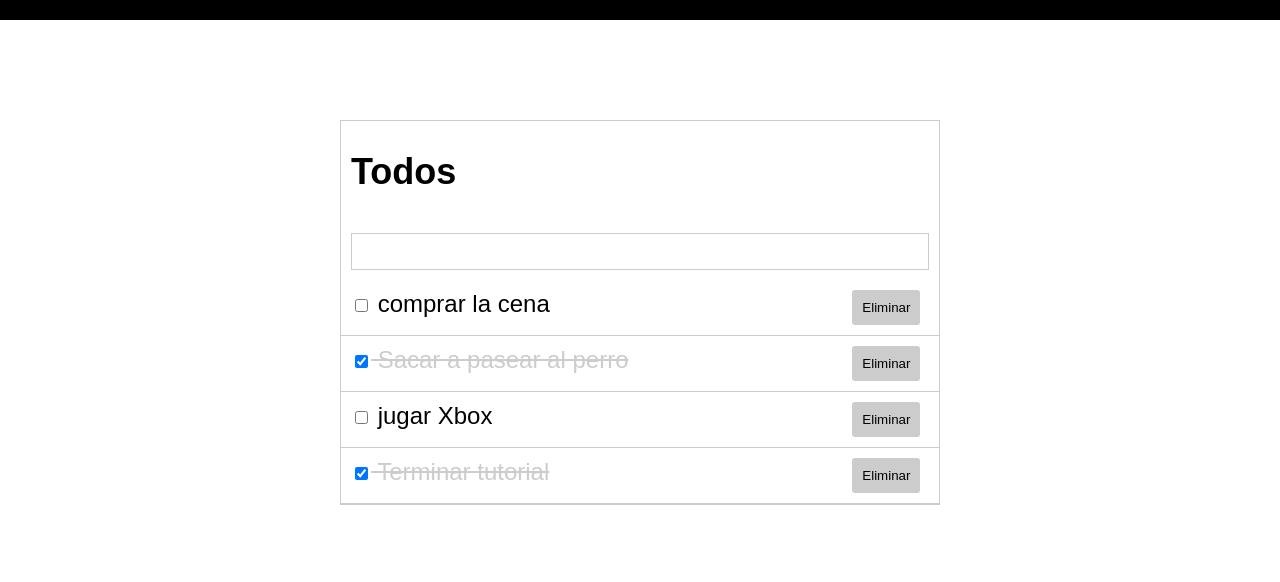
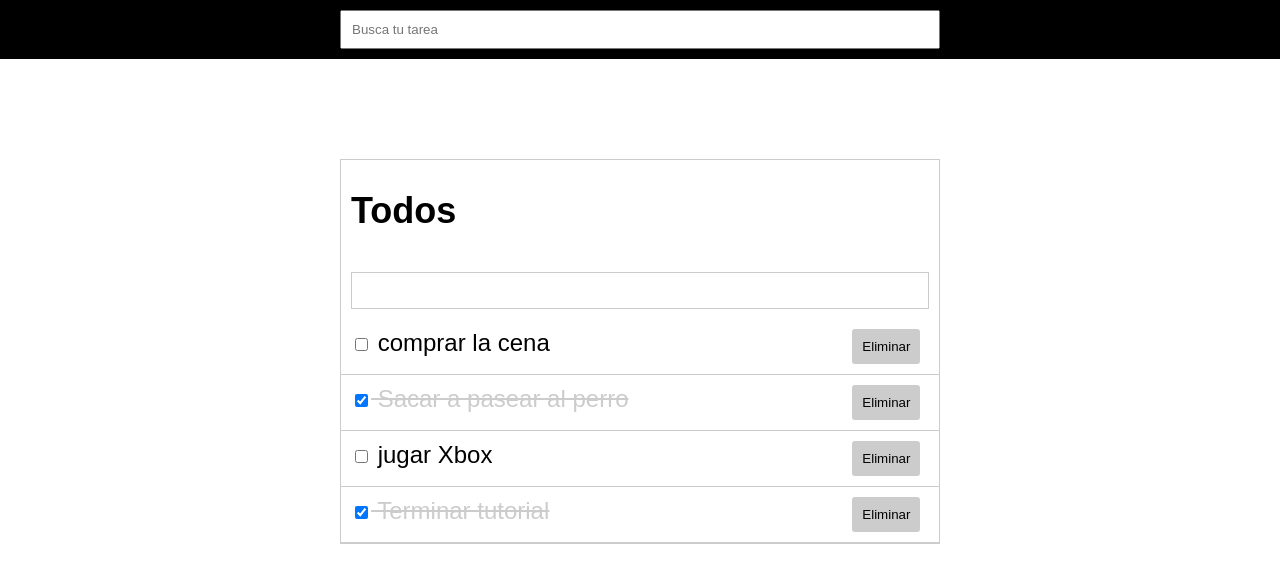
Before and after one commit to josefaherreras/vue-todo, a Vue app: page / in a window 1280 px wide. Shown: the top 582 px of the page. Built offline with nearby package versions, Linux system fonts and the light colour scheme.

Commit message:
filtro para buscar tareas, agregar tareas y eliminar tareas

```diff
--- a/src/App.vue
+++ b/src/App.vue
@@ -25,6 +25,20 @@
     deleteTodo(id){
       this.todos = this.todos.filter(todo => todo.id != id);
       this.copyTodos= [... this.todos]
+    },
+    addTodo(todo){
+      this.todos.push(todo);
+      this.copyTodos = [... this.todos];
+    },
+    querySearch(query){
+      if(query.trim() === ''){
+        this.copyTodos = [... this.todos];
+      }else{
+        const temp = this.todos.filter(todo => {
+          return todo.title.includes(query);
+        });
+        this.copyTodos = [... temp];
+      }
     }
   },
   data(){
--- a/src/components/Search.vue
+++ b/src/components/Search.vue
@@ -0,0 +1,27 @@
+<template>
+    <div id="search-container">
+        <input type="text" placeholder="Busca tu tarea"
+        v-model="query" v-on:input="$emit('query-change', query)">
+    </div>
+</template>
+<script>
+export default {
+    name: 'Search',
+    data(){
+        return {
+            query: ''
+        }
+    }
+}
+</script>
+<style scoped>
+    #search-container{
+        width: 600px;
+        margin: 0 auto;
+    }
+    input{
+        padding: 10px;
+        width: 100%;
+        outline: none;
+    }
+</style>
```
